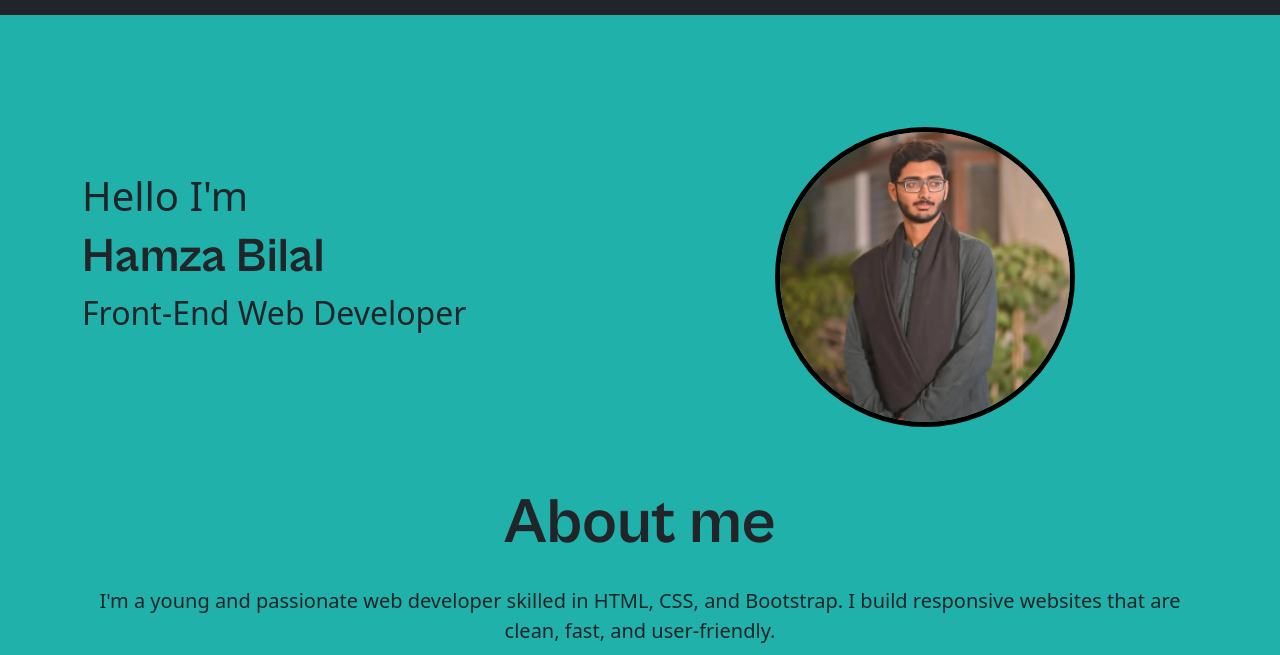
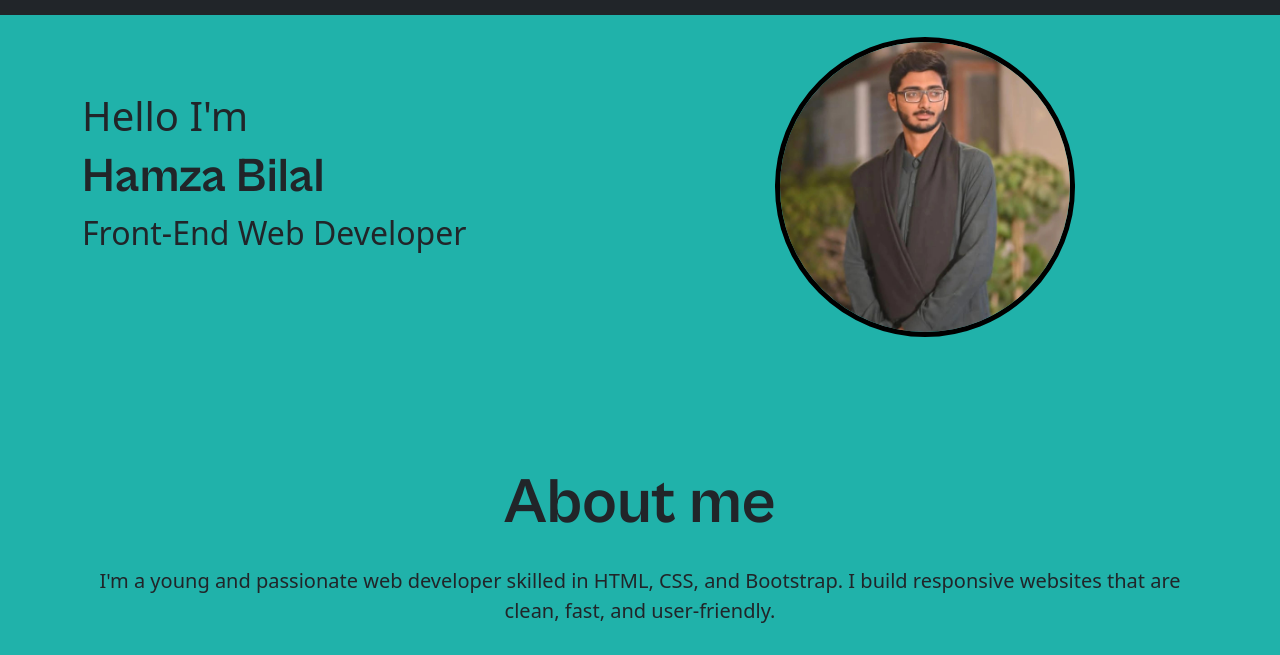
Before and after one commit to Hamza234213/Official-Portfolio, a plain HTML site: page index.html in a window 1280 px wide. Shown: the part 71-726 px from the top of the page. Drawn offline with nearby package versions, Linux system fonts and the light colour scheme.

Commit message:
Update index.html

```diff
--- a/index.html
+++ b/index.html
@@ -44,7 +44,7 @@
   </header>
 
   <!-- Home Section -->
-  <div class="container my-5" style="position: relative; top: 100px;" id="home">
+  <div class="container my-5" style="position: relative; top: 30px;" id="home">
     <div class="row align-items-center">
       <div class="col-md-6 col-12 text-center text-md-start">
         <div class="form-group my-5">
@@ -54,7 +54,7 @@
         </div>
       </div>
       <div class="col-md-6 col-12 d-flex justify-content-center align-items-center">
-        <img src="Images/Hamza.jpg" class="img-fluid" style="max-width: 300px; margin-top: 50px; border-radius: 50%; border: 5px solid black; transition: transform 0.3s ease, box-shadow 0.3s ease;">
+        <img src="Images/Hamza.jpg" class="img-fluid" style="max-width: 300px; margin-top: 30px; border-radius: 50%; border: 5px solid black; transition: transform 0.3s ease, box-shadow 0.3s ease;">
       </div>
     </div>
   </div>
```
